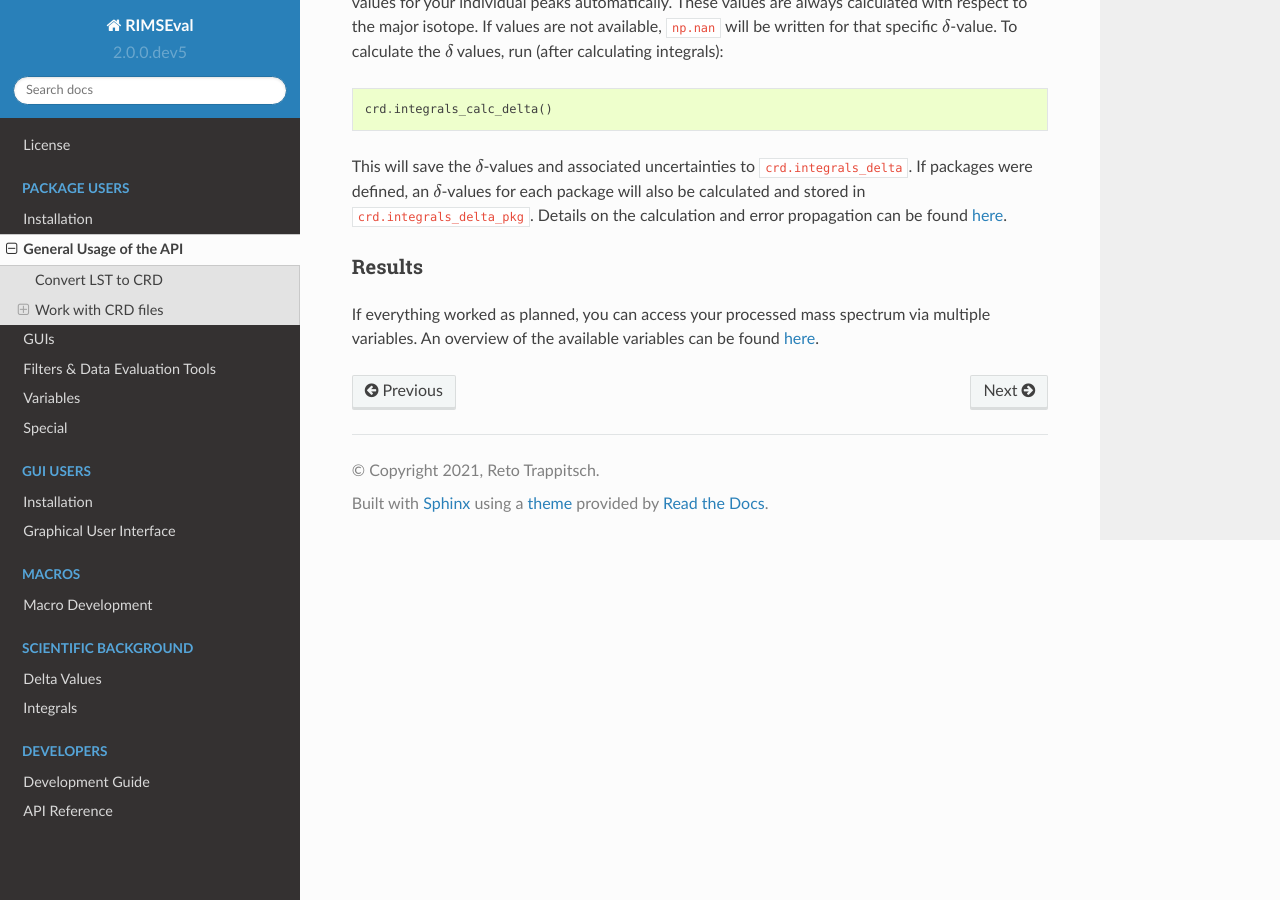
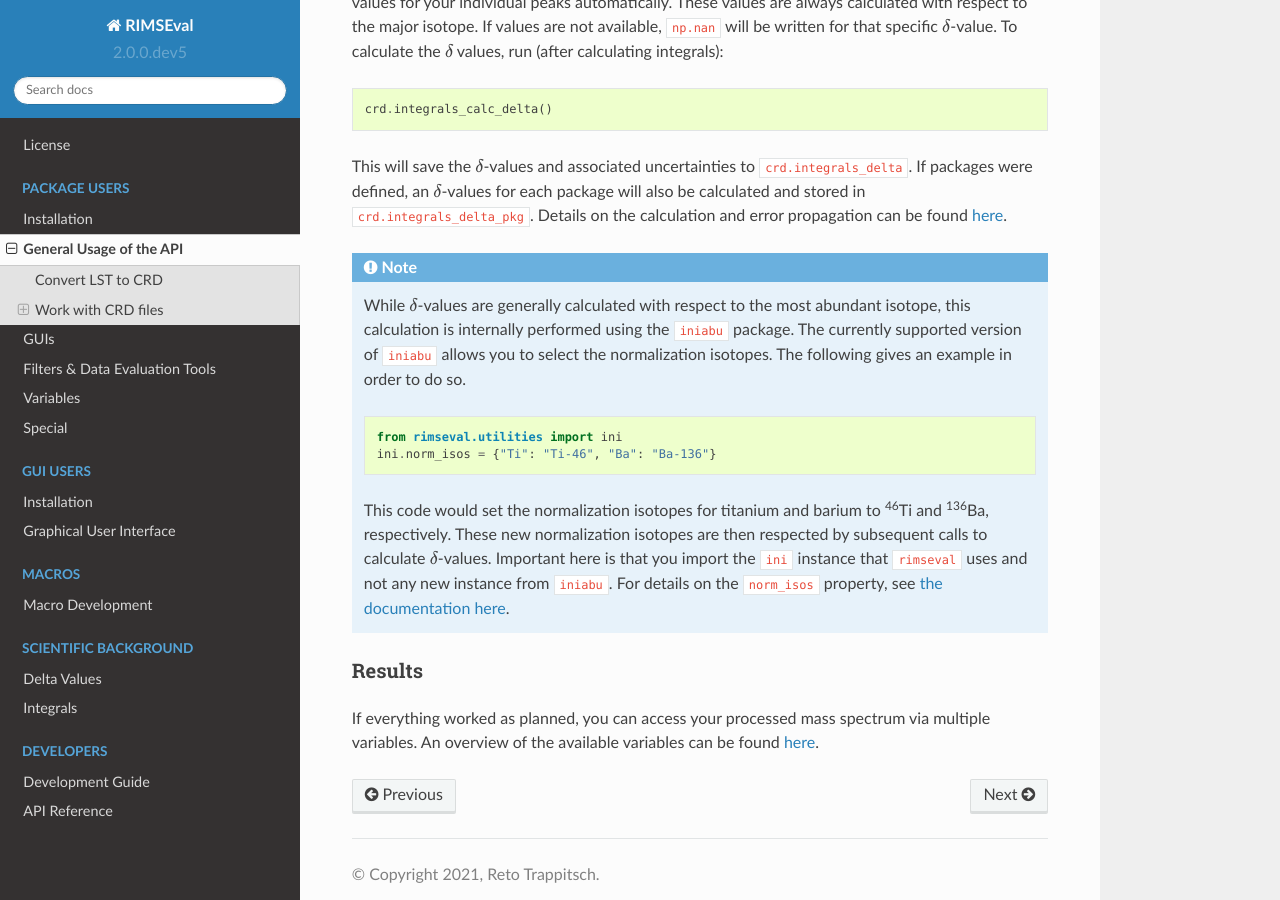
Before and after one commit to RIMS-Code/RIMSEval, a Sphinx documentation site: the page built from docs/pkg/usage.rst, in a window 1280 px wide and 900 px high, scrolled down 3594 px. Built offline with Sphinx 7.4.7 and the Read the Docs theme 2.0.0, drawn with Linux system fonts in a browser that asks for light colours.

Commit message:
Add documentation for `norm_isos`

```diff
--- a/docs/pkg/usage.rst
+++ b/docs/pkg/usage.rst
@@ -201,6 +201,26 @@ for each package will also be calculated and stored in ``crd.integrals_delta_pkg
 Details on the calculation and error propagation can be found
 :doc:`here <../bg/deltas>`.
 
+.. note:: While :math:`\delta`-values are generally calculated with respect
+    to the most abundant isotope,
+    this calculation is internally performed using the ``iniabu`` package.
+    The currently supported version of ``iniabu`` allows you to select the normalization isotopes.
+    The following gives an example in order to do so.
+
+    .. code-block:: python
+
+        from rimseval.utilities import ini
+        ini.norm_isos = {"Ti": "Ti-46", "Ba": "Ba-136"}
+
+    This code would set the normalization isotopes for titanium and barium
+    to :sup:`46`\Ti and :sup:`136`\Ba, respectively.
+    These new normalization isotopes are then respected by subsequent calls
+    to calculate :math:`\delta`-values.
+    Important here is that you import the ``ini`` instance that ``rimseval`` uses
+    and not any new instance from ``iniabu``.
+    For details on the ``norm_isos`` property, see
+    `the documentation here <https://iniabu.readthedocs.io/en/latest/config.html#normalization-isotope>`_.
+
 
 +++++++
 Results
```
